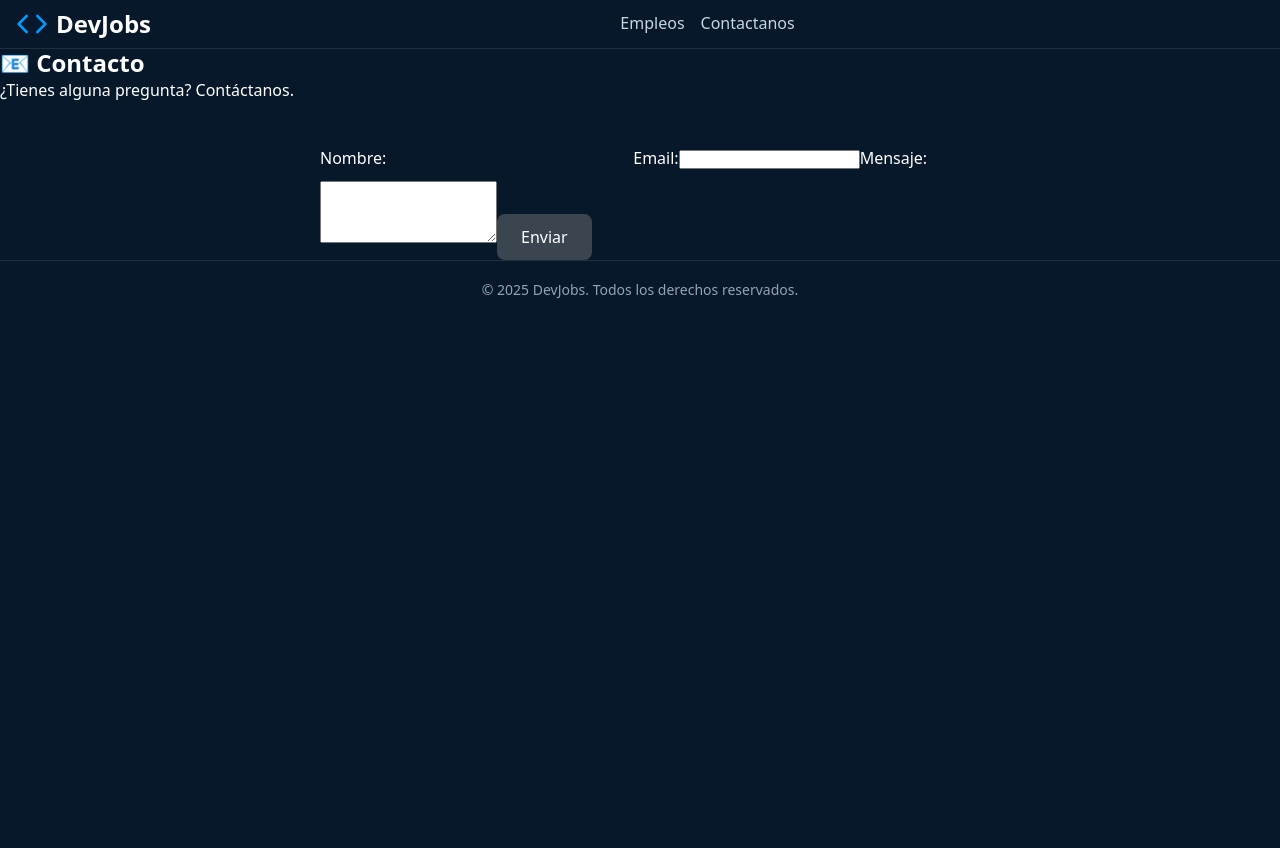
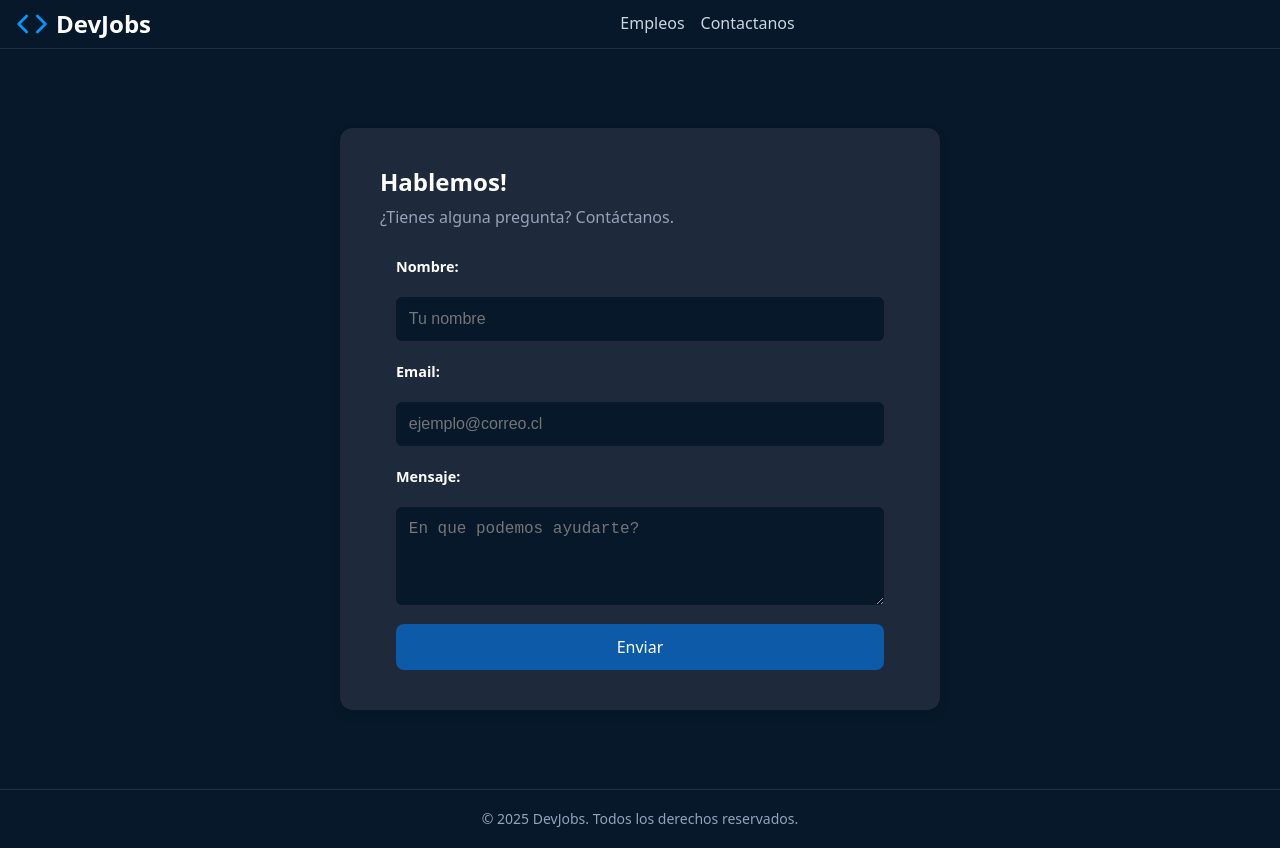
Before and after one commit to gabboIng/Web-Busqueda-Trabajo, a React (Vite) app: page /contact in a window 1280 px wide. Before the commit the page ends 800 px from the top, so only its background shows below. Built offline with nearby package versions, Linux system fonts and the light colour scheme.

Commit message:
Implementando los estilos al formulario de contacto

```diff
--- /dev/null
+++ b/src/components/Contact.module.css
@@ -0,0 +1,129 @@
+.contact {
+  display: flex;
+  flex-direction: column;
+  align-items: center;
+  justify-content: center;
+  min-height: calc(100vh - 60px);
+  padding: 2rem;
+  font-family: system-ui;
+
+  /* La tarjeta contenedora blanca/oscura */
+  div {
+    max-width: 600px; /* Reducido un poco para que no quede tan estirado */
+    width: 100%;
+    background: var(--card-bg); /* Color de fondo */
+    padding: 2.5rem;
+    border-radius: 0.8rem;
+    text-align: left;
+    box-shadow: 0 4px 12px rgba(0, 0, 0, 0.1); /* Sombra suave */
+  }
+
+  h1 {
+    margin-top: 0;
+    margin-bottom: 0.5rem;
+    color: var(--text-color);
+  }
+
+  p {
+    margin-bottom: 1.5rem;
+    color: var(--text-muted);
+  }
+
+  /* El formulario */
+  form {
+    width: 100%;
+    display: flex;
+    flex-direction: column;
+    gap: 1.2rem; /* Espacio cómodo entre campos */
+  }
+
+  /* Contenedor de cada Label + Input */
+  .formGroup {
+    display: flex;
+    flex-direction: column;
+    gap: 0.4rem;
+    width: 100%;
+  }
+
+  label {
+    font-size: 0.9rem;
+    font-weight: 600;
+    color: var(--text-color);
+  }
+
+  /* Estilos para Inputs y Textarea */
+  input, textarea {
+    width: 100%;
+    padding: 0.8rem;
+    border: 1px solid var(--border-color);
+    border-radius: 0.4rem;
+    background: var(--background);
+    color:var(--text-primary);
+    font-size: 1rem;
+    transition: border-color 0.2s ease;
+    box-sizing: border-box; /* Evita que el padding rompa el ancho */
+
+    &:focus {
+      outline: none;
+      border-color: var(--accent-color); /* Color de enfoque */
+    }
+  }
+
+  textarea {
+    resize: vertical; /* Permite estirar solo hacia abajo */
+  }
+
+
+  .buttonContact{
+padding: 0.75rem 1.5rem;
+  border-radius: 0.5rem;
+  background-color:var(--primary-hover) ;
+
+  font-weight: 400;
+  border: none;
+  cursor: pointer;
+  transition: all 0.2s;
+  font-family: inherit;
+  font-size: 1rem;
+  white-space: nowrap;
+
+  &:hover, /* pseudo-clase que significa que el ratón está encima */
+  &:focus { /* pseudo-clase que significa que el elemento tiene el foco */
+    background-color: var(--primary-light);
+    outline: 2px solid white;
+    outline-offset: 2px;
+  }
+  }
+
+
+  /* ======================================================= */
+  /*  ZONA RESPONSIVA: Pantallas de móviles (menos de 600px)  */
+  /* ======================================================= */
+  @media (max-width: 600px) {
+    padding: 1rem; /* Reducimos el margen externo para ganar espacio de pantalla */
+    min-height: calc(100vh - 80px); /* Ajuste por si el navbar móvil es más alto */
+
+    div {
+      padding: 1.5rem; /* Menos espacio interno en la tarjeta para que quepa bien el texto */
+      border-radius: 0.6rem; /* Bordes ligeramente más finos acordes al tamaño */
+    }
+
+    h1 {
+      font-size: 1.8rem; /* Reducimos un poco el título */
+    }
+
+    p {
+      font-size: 0.9rem;
+      margin-bottom: 1.2rem;
+    }
+
+    form {
+      gap: 1rem; /* Inputs ligeramente más juntos */
+    }
+
+    input, textarea, .submitBtn {
+      padding: 0.7rem; /* Reducción milimétrica de inputs para pantallas chicas sin perder usabilidad táctil */
+      font-size: 0.95rem;
+    }
+  }
+}
--- a/src/components/SearchFormSection.jsx
+++ b/src/components/SearchFormSection.jsx
@@ -2,7 +2,7 @@ import { useState } from "react"
 import { useId } from "react"
 
 
-const userSearchForm = ({idTechnology, idLocation, idExperienceLevel, onSearch, onTextFilter}) => {
+const useSearchForm = ({idTechnology, idLocation, idExperienceLevel, onSearch, onTextFilter}) => {
   const [searchText,setSearchText] =  useState("")
   const handleSubmit = (event) => {
       event.preventDefault()
@@ -34,14 +34,14 @@ export function SearchFormSection ({onTextFilter,onSearch}){
     const idLocation = useId()
     const idExperienceLevel = useId()
 
-    const {searchText,handleSubmit,handleTextChange} = userSearchForm({idTechnology,idLocation,
+    const {searchText,handleSubmit,handleTextChange} = useSearchForm({idTechnology,idLocation,
       idExperienceLevel, onSearch,onTextFilter })
 
     return <section className="jobs-search">
         <h1>Encuentra tu próximo trabajo</h1>
         <p>Explora miles de oportunidades en el sector tecnológico.</p>
 
-        <form onChange={handleSubmit}  role="search">
+        <form className="search-form" onChange={handleSubmit}  role="search">
           <div className="search-bar">
             <svg xmlns="http://www.w3.org/2000/svg" width="24" height="24" viewBox="0 0 24 24" fill="none"
               stroke="currentColor" strokeWidth="1" strokeLinecap="round" strokeLinejoin="round"
--- a/src/hooks/useContactForm.jsx
+++ b/src/hooks/useContactForm.jsx
@@ -40,7 +40,9 @@ export function useContactForm(){
             Swal.fire({
                 icon: 'success',
                 title: 'Enviado!',
-                text: "Formulario enviado con exito"
+                text: "Formulario enviado con exito",
+                background : '#0a3d66',
+                color : 'white'
             })
             setForm({nombre : "",email :"",mensaje :"" })
             setErrors({})
--- a/src/index.css
+++ b/src/index.css
@@ -219,7 +219,7 @@ form span {
   flex-shrink: 0;
 }
 
-form input[type="text"] {
+.search-form input[type="text"] {
   flex: 1;
   background: transparent;
   border: none;
@@ -230,7 +230,7 @@ form input[type="text"] {
   font-family: inherit;
 }
 
-form input[type="text"]::placeholder {
+.search-form input[type="text"]::placeholder {
   color: #64748b;
 }
 
--- a/src/pages/Contact.jsx
+++ b/src/pages/Contact.jsx
@@ -1,26 +1,29 @@
 import { useContactForm } from "../hooks/useContactForm"
+import style from '../components/Contact.module.css'
 export function Contact() {
 const {form,errors,handleChange,handleSubmit}=useContactForm()
 
 
   return (
-    <div>
-      <h1>📧 Contacto</h1>
+    <div className={style.contact}>
+      <div>
+        <h1>Hablemos!</h1>
       <p>¿Tienes alguna pregunta? Contáctanos.</p>
       <form onSubmit={handleSubmit}>
         <label htmlFor="nombre">Nombre:</label>
-        <input type="text" id="nombre" name="nombre" value={form.nombre} onChange={handleChange} required />
+        <input className={style.input} type="text" id="nombre" name="nombre" placeholder="Tu nombre" value={form.nombre} onChange={handleChange} required />
         {errors.nombre && <span>{errors.nombre}</span>}
         <label htmlFor="email">Email:</label>
-        <input type="email" id="email" name="email" value={form.email} onChange={handleChange} required />
+        <input type="email" id="email" name="email" placeholder="ejemplo@correo.cl" value={form.email} onChange={handleChange} required />
         {errors.email && <span>{errors.email}</span>}
 
         <label htmlFor="mensaje">Mensaje:</label>
-        <textarea name="mensaje" id="mensaje" rows="4" value={form.mensaje} onChange={handleChange} required></textarea>
+        <textarea name="mensaje" id="mensaje" rows="4" placeholder="En que podemos ayudarte?" value={form.mensaje} onChange={handleChange} required></textarea>
         {errors.mensaje && <span>{errors.mensaje}</span>}
 
-        <button type="submit">Enviar</button>
+        <button className={style.buttonContact} type="submit">Enviar</button>
       </form>
+      </div>
     </div>
   )
 }
--- a/src/pages/Home.jsx
+++ b/src/pages/Home.jsx
@@ -32,7 +32,7 @@ const handleSearch = (event) =>{
 
         <p>Únete a la comunidad más grande de desarrolladores y encuentra tu próxima oportunidad.</p>
 
-        <form role="search" onSubmit={handleSearch}>
+        <form className="search-form" role="search" onSubmit={handleSearch}>
             <div>
                 <svg xmlns="http://www.w3.org/2000/svg" width="24" height="24" viewBox="0 0 24 24" fill="none"
                 stroke="currentColor" strokeWidth="1" strokeLinecap="round" strokeLinejoin="round"
```
